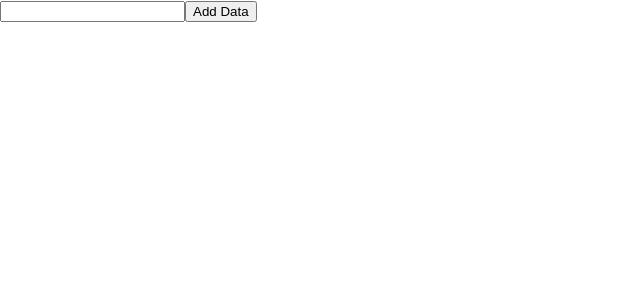
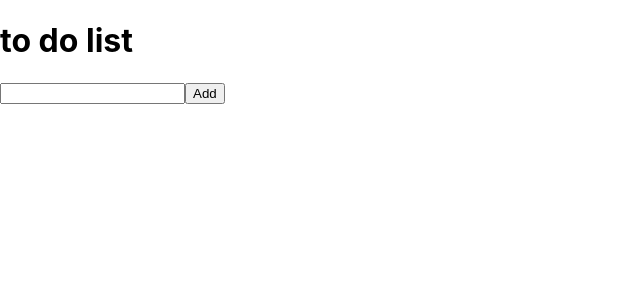
Before and after one commit to aniket2727/typescriptreact, a React (Create React App) app in the folder my-app/: page / in a window 1280 px wide. Shown: the top 300 px of the page, without its empty margins (0-640 px from the left). Built offline with nearby package versions, Linux system fonts and the light colour scheme.

Commit message:
add cod e

```diff
--- a/my-app/src/App.tsx
+++ b/my-app/src/App.tsx
@@ -1,9 +1,11 @@
+/* eslint-disable @typescript-eslint/no-unused-vars */
 import React from 'react';
 import Code1 from './compoent/Code1';
+import Code2 from './compoent/Code2';
 function App() {
   return (
     <div className="App">
-      <Code1/>
+      <Code2/>
     </div>
   );
 }
--- /dev/null
+++ b/my-app/src/compoent/Code2.tsx
@@ -0,0 +1,37 @@
+
+
+// to do list
+
+import { useState } from "react";
+
+const Code2=()=>{
+
+    const[data,setdata]=useState<string[]>([]);
+    const[item,setitem]=useState<string>('');
+
+    const handleAddData=(p:string):void=>{
+         setdata([...data,p]);
+    }
+
+    const handleRemoveData=(p:string):void=>{
+         const finditem=data.filter(item=>item!==p);
+         setdata(finditem);
+    }
+    return(
+        <div>
+             <h1>to do list</h1>
+             <input onChange={(e)=>setitem(e.target.value)} value={item} name="item"/>
+             <button  onClick={()=>handleAddData(item)}>Add</button>
+             {
+                data && data.map((item,index)=>(
+                    <div  style={{display:'flex', alignItems:'center', justifyContent:'center'}} key={index}>
+                        <h1>{item}</h1>
+                        <button onClick={()=>handleRemoveData(item)}>delete</button>
+                    </div>
+                ))
+             }
+        </div>
+    )
+};
+
+export default Code2;
```
